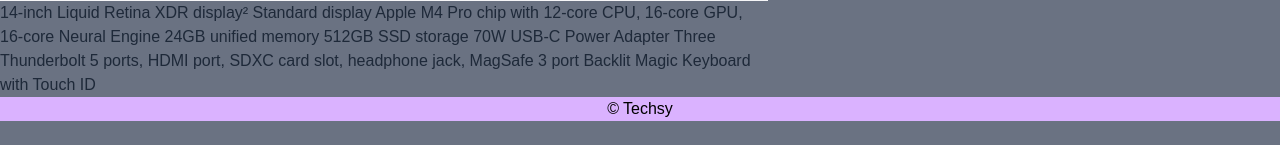
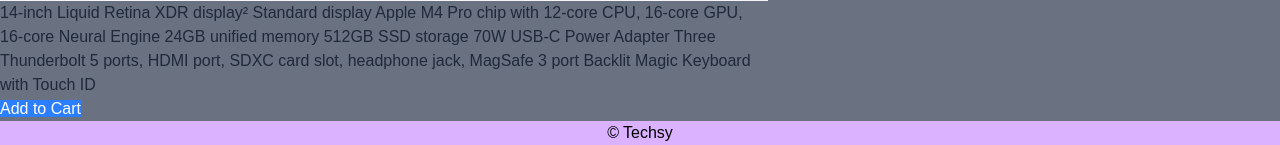
Before and after one commit to prajwolk09/django-ecommerce, a Django app: a page that uses store/templates/store/product_detail.html in a window 1280 px wide. Shown: the part 801-946 px from the top of the page. Before the commit the page ends 922 px from the top, so only its background shows below. Run offline with Django 5.2, Linux system fonts and the light colour scheme; data comes from the database, SQL or seed files in the repository; both versions use the stored data as it was after the commit; style sheets or scripts are compiled from the project's sources; some libraries are stand-ins or nearby versions.

Commit message:
Session Based Cart Structure

```diff
--- a/store/templates/store/product_detail.html
+++ b/store/templates/store/product_detail.html
@@ -11,6 +11,6 @@
 
     <p class="text-gray-800">{{ product.description }}</p>
 
-    <!-- Placeholder: Later add "Add to cart" button here -->
+    <a href="{% url 'add_to_cart' product.id %}" class="bg-blue-500 text-white px-4 py-2">Add to Cart</a>
   </div>
 {% endblock %}
--- a/store/urls.py
+++ b/store/urls.py
@@ -8,6 +8,8 @@ urlpatterns = [
     path('products/<slug:slug>',views.product_detail,name='product_detail'),
 
     path('cart/',views.cart,name='cart'),
+    path('add-to-cart/<int:product_id>/', views.add_to_cart, name='add_to_cart'),
+
     path('login/', LoginView.as_view(template_name='store/login.html'), name='login'),
     path('logout/', LogoutView.as_view(), name='logout'),
     path('register/',views.register,name='register'),
--- a/store/views.py
+++ b/store/views.py
@@ -20,6 +20,24 @@ def product_detail(request, slug):
 def cart(request):
     return render(request,'store/cart.html')
 
+def add_to_cart(request, product_id):
+    product = get_object_or_404(Product, id=product_id, is_active=True)
+    cart = request.session.get('cart',{})
+
+    #If the product is already in the cart
+    if str(product.id) in cart:
+        cart[str(product.id)]['quantity'] +=1
+    else:
+        cart[str(product_id)] = {
+            'name': product.name,
+            'price': str(product.price),
+            'quantity': 1
+        }
+
+    request.session['cart'] = cart
+    request.session.modified = True
+    return redirect('cart')
+
 def register(request):
     form = UserCreationForm()
     if request.method == 'POST':
```
Also changed, not shown: db.sqlite3.
